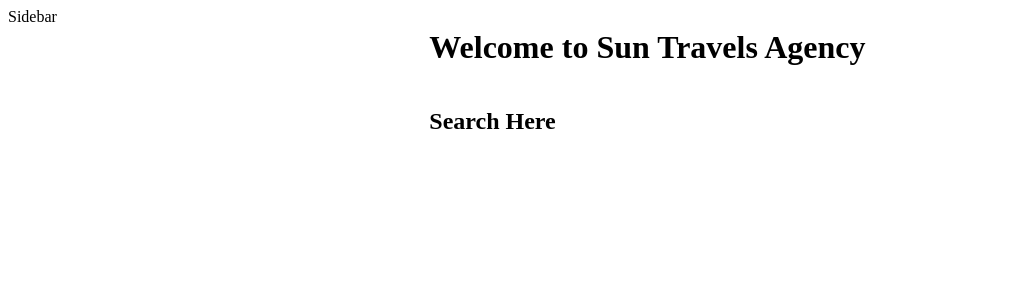
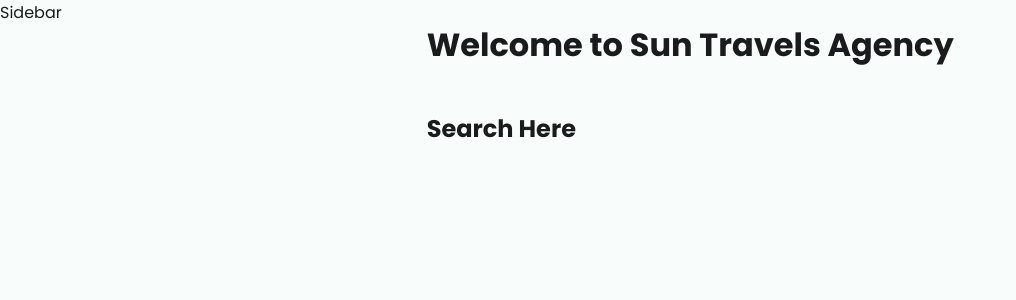
Before and after one commit to venuras/sun-travels-agency-application, an Angular app in the folder web-frontend/: page /dashboard/search in a window 1280 px wide. Shown: the top 300 px of the page, without its empty margins (0-1016 px from the left). Built offline with nearby package versions, Linux system fonts and the light colour scheme.

Commit message:
defined variables and applied them

```diff
--- a/web-frontend/src/styles.css
+++ b/web-frontend/src/styles.css
@@ -1 +1,22 @@
 /* You can add global styles to this file, and also import other style files */
+
+:root {
+    --main-bg-color: #f8fcfa;
+    --main-text-color: #1B1B1D;
+    --main-text-font-family: "Poppins", sans-serif;
+    --primary-color: #fe8957;
+    --primary-deep-color: #3a40a2;
+}
+
+body {
+    background-color: var(--main-bg-color);
+    color: var(--main-text-color);
+    font-family: var(--main-text-font-family);
+    margin: 0;
+    /* font-weight: 400; */
+    /* font-style: normal; */
+}
+
+p {
+    margin: 0;
+}
```
